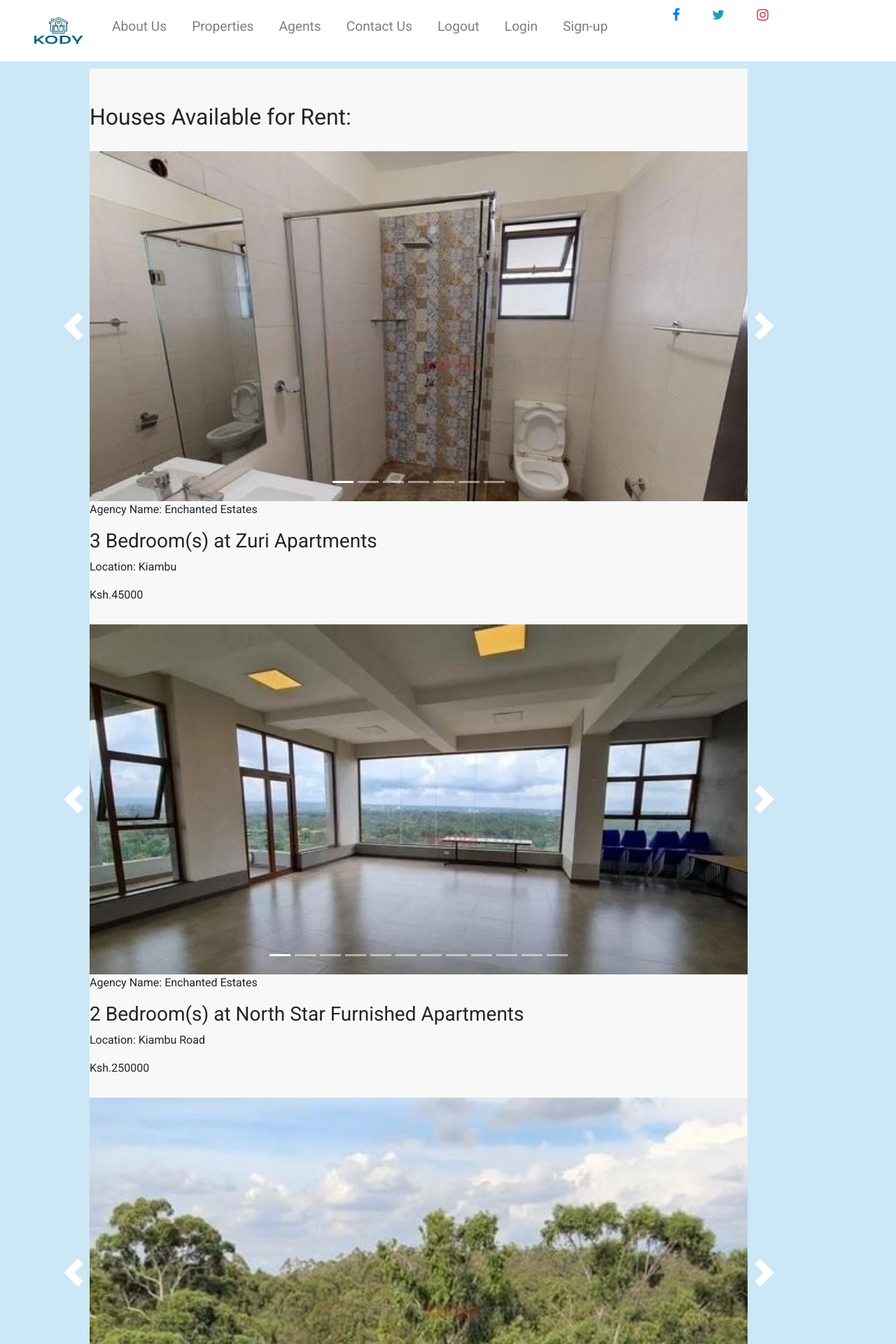
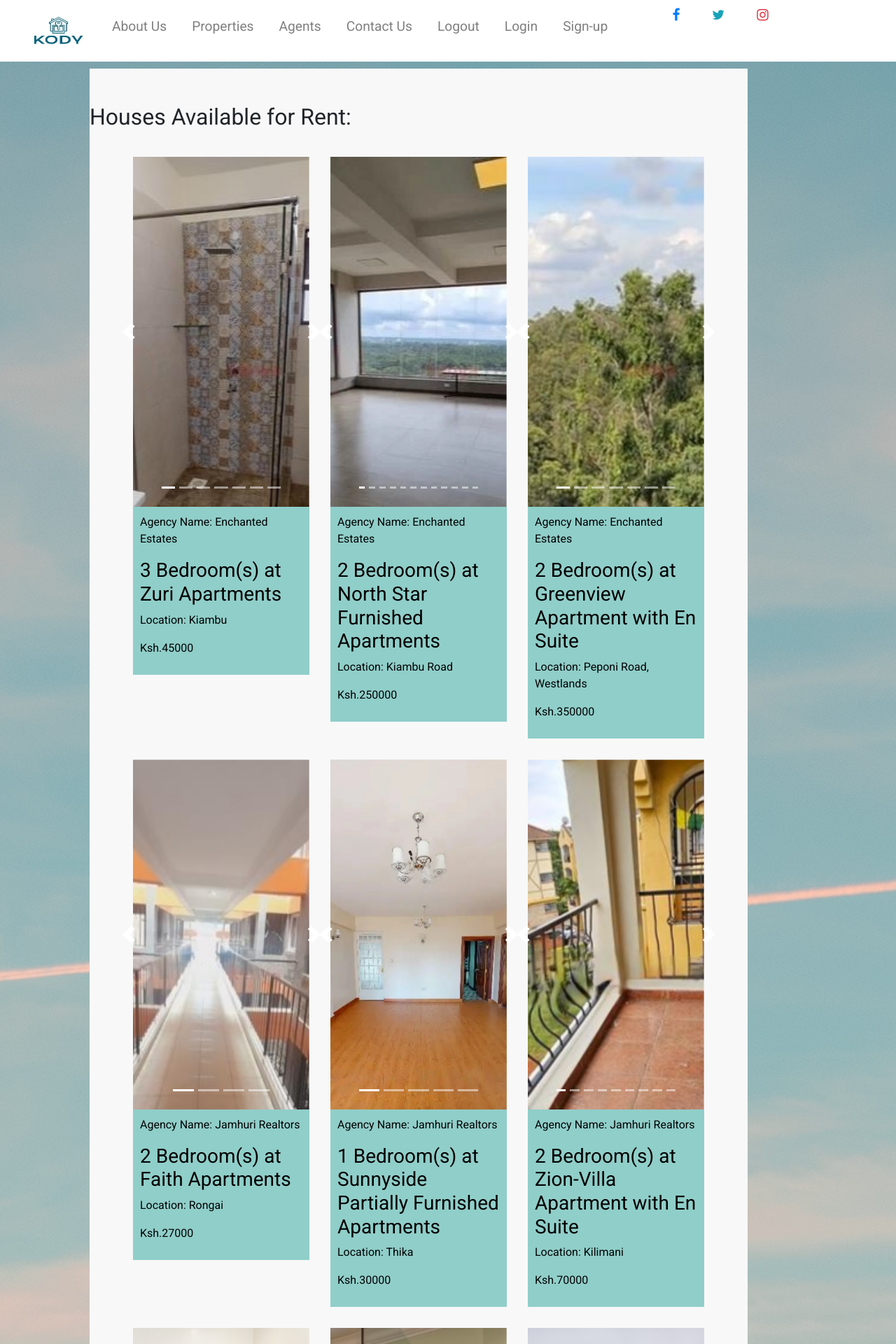
Before and after one commit to ndiritu-prisca/KODY, a Flask app: page /properties in a window 1280 px wide. Shown: the top 1920 px of the page at 70% size. Run offline with Flask 3, Linux system fonts and the light colour scheme; data comes from the database, SQL or seed files in the repository; some libraries are stand-ins or nearby versions.

Commit message:
properties styling

```diff
--- /dev/null
+++ b/website/static/styles/agent_properties.css
@@ -0,0 +1,5 @@
+.property-details {
+    background-color: rgba(42, 165, 155, 0.502);
+    color: black;
+    padding: 10px;
+  }
--- a/website/static/styles/contact.css
+++ b/website/static/styles/contact.css
@@ -8,14 +8,16 @@
   font-family: 'Roboto', sans-serif;
 }
 
-/* body {
+body {
   background: url('../images/contact_bg.jpg') no-repeat top center;
-  background-size: cover;
   height: 100vh;
-} */
+}
+.custom-container {
+  min-height: calc(100vh - 200px); /* Adjust the value as needed */
+}
 
 .wrapper {
-  position: absolute;
+  position: relative;
   top: 80%;
   left: 50%;
   transform: translate(-50%, -50%);
--- a/website/templates/base.html
+++ b/website/templates/base.html
@@ -25,6 +25,7 @@
     <link rel="stylesheet" href="../static/styles/profile.css" />
     <link rel="stylesheet" href="../static/styles/home.css" />
     <link rel="stylesheet" href="../static/styles/agents.css" />
+    <link rel="stylesheet" href="../static/styles/agent_properties.css" />
 
     <title>{% block title %}Home{% endblock %}</title>
   </head>
--- a/website/templates/contact.html
+++ b/website/templates/contact.html
@@ -6,6 +6,7 @@ content %} {% with messages = get_flashed_messages() %} {% if messages %}
 </div>
 {% endif %} {% endwith %}
 
+<div class="custom-container">
   <div class="wrapper">
     <div class="title">
       <h1>contact us form</h1>
@@ -53,4 +54,9 @@ content %} {% with messages = get_flashed_messages() %} {% if messages %}
       </form>
     </div>
   </div>
+</div>
+{% endblock %} {% block footer %}
+<footer class="footer">
+  <!-- Footer content -->
+</footer>
 {% endblock %}
--- a/website/templates/properties.html
+++ b/website/templates/properties.html
@@ -4,10 +4,15 @@ content %}
 <section class="properties-section">
   <h2>Houses Available for Rent:</h2>
   <div class="property-sections">
-    {% for property in properties %} {% set property_images =
-    files[property.id].filenames %}
+    <div class="row">
+      {% for property in properties %} {% if loop.index0 % 3 == 0 and not
+      loop.first %}
+    </div>
+    <div class="row">
+      {% endif %}
+      <div class="col-md-4">
         <div class="property-column">
-      <div class="property-details">
+          <div class="property-info">
             <div class="property-carousel">
               <div
                 id="carousel-{{ property.id }}"
@@ -15,7 +20,7 @@ content %}
                 data-ride="carousel"
               >
                 <ol class="carousel-indicators">
-              {% for image in property_images %}
+                  {% for image in files[property.id].filenames %}
                   <li
                     data-target="#carousel-{{ property.id }}"
                     data-slide-to="{{ loop.index0 }}"
@@ -30,8 +35,10 @@ content %}
                   {% endfor %}
                 </ol>
                 <div class="carousel-inner">
-              {% for image in property_images %}
-              <div class="carousel-item {% if loop.first %}active{% endif %}">
+                  {% for image in files[property.id].filenames %}
+                  <div
+                    class="carousel-item {% if loop.first %}active{% endif %}"
+                  >
                     <img
                       class="d-block w-100"
                       src="../static/uploads/{{ image }}"
@@ -66,7 +73,7 @@ content %}
                 </a>
               </div>
             </div>
-        <div class="property-info">
+            <div class="property-details">
               <p>Agency Name: {{ files[property.id].agency_name }}</p>
               <h3>{{ property.bd }} Bedroom(s) at {{ property.name }}</h3>
               <p>Location: {{ property.location }}</p>
@@ -74,7 +81,9 @@ content %}
             </div>
           </div>
         </div>
+      </div>
       {% endfor %}
+    </div>
   </div>
 </section>
 
```
Also changed, not shown: website/templates/agent_properties.html (+18 -3 lines). Lines whose indentation alone changed are shown as unchanged.
